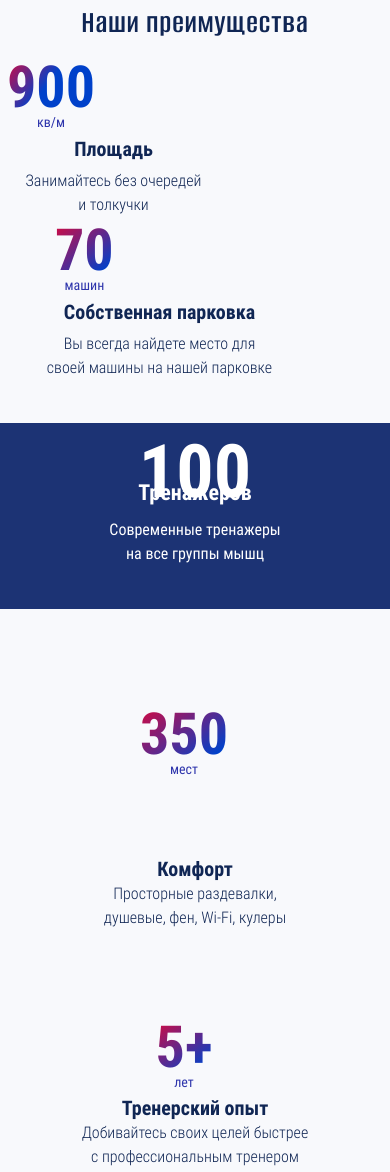
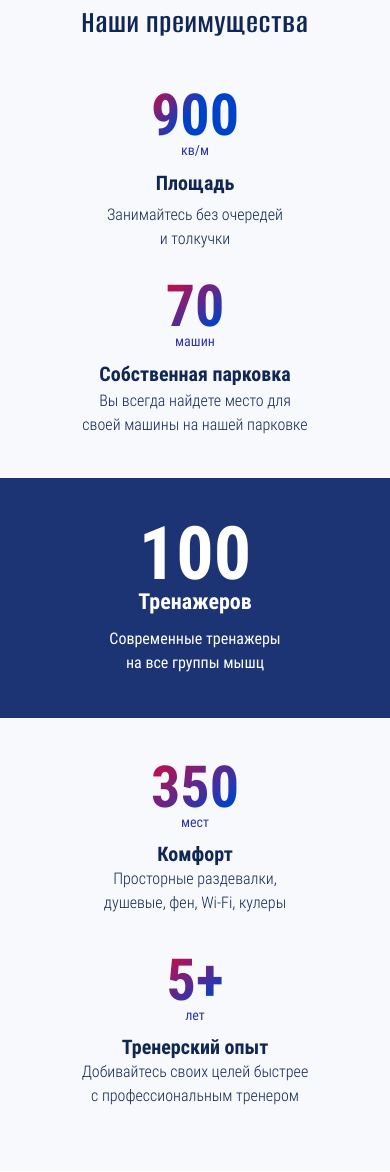
Before and after one commit to AnyaPerelygina/AnyaPerelygina.github.io, a website: page source/index.html in a window 390 px wide. Shown: the part 4190-5362 px from the top of the page. Drawn offline with nearby package versions, Linux system fonts and the light colour scheme; files that its build step writes are made by us from their sources; files whose address does not match are found by name.

Commit message:
fix: adv mobile

```diff
--- a/source/sass/blocks/advantages.scss
+++ b/source/sass/blocks/advantages.scss
@@ -60,7 +60,7 @@
     display: flex;
     flex-direction: column;
     height: 100%;
-    gap: 26px;
+    gap: 20px;
   }
 }
 
@@ -100,12 +100,17 @@
     }
 
     @include vp-767 {
+      align-items: center;
       border-bottom: none;
       padding: 0;
     }
 
     .advantages__promo {
       margin: -28px 31px 0 7px;
+
+      @include vp-767 {
+        margin: 0;
+      }
     }
 
     .advantages__promo span {
@@ -120,6 +125,10 @@
 
     .advantages__description {
       margin: -6px 0 0 0;
+
+      @include vp-767 {
+        margin: 0;
+      }
     }
   }
 
@@ -140,26 +149,37 @@
     }
 
     @include vp-767 {
+      align-items: center;
       border-bottom: none;
-      padding: 10px 46px 17px;
+      padding: 10px 46px 21px;
     }
 
     .advantages__promo {
       margin: -28px 0 0 9px;
+
+      @include vp-767 {
+        margin: 0;
+      }
     }
 
     .advantages__promo span {
       background: linear-gradient(142.51deg, #d10a42 0%, #0041ca 87.33%);
       background-clip: text;
       -webkit-text-fill-color: transparent;
-
-      // @include vp-1199 {
-      //   margin-top: -7px;
-      // }
     }
 
     .advantages__description {
       margin: -6px 0 0 0;
+
+      @include vp-767 {
+        margin: 0;
+      }
+
+      h3 {
+        @include vp-767 {
+          margin: 0;
+        }
+      }
     }
   }
 
@@ -188,7 +208,7 @@
     @include vp-767 {
       max-width: 100%;
       max-height: 100%;
-      padding: 20px 67px 43px;
+      padding: 47px 67px 43px;
       margin: 0;
     }
 
@@ -206,7 +226,7 @@
       }
 
       @include vp-767 {
-        margin-bottom: -25px;
+        margin-bottom: 2px;
       }
     }
 
@@ -237,7 +257,6 @@
 
   &--comfort {
     grid-area: D;
-    // padding: 80px 0 0 9px;
 
     @include vp-1199 {
       // grid-area: 3 / 2 / 4 / 1;
@@ -246,12 +265,17 @@
     }
 
     @include vp-767 {
+      align-items: center;
       padding: 20px 50px;
-      margin-bottom: -13px;
+      padding: 24px 50px 17px;
     }
 
     .advantages__promo {
       margin: 54px 30px -6px 8px;
+
+      @include vp-767 {
+        margin: 0;
+      }
     }
 
     .advantages__promo span {
@@ -268,7 +292,7 @@
       }
 
       @include vp-767 {
-        margin-bottom: -1px;
+        margin: 0;
       }
 
       h3 {
@@ -291,11 +315,16 @@
     }
 
     @include vp-767 {
-      padding: 10px 20px;
+      align-items: center;
+      padding: 7px 20px 9px;
     }
 
     .advantages__promo {
       margin: 54px 30px -6px 8px;
+
+      @include vp-767 {
+        margin: 0;
+      }
     }
 
     .advantages__promo span {
```
Also changed, not shown: build/css/style.css, build/css/style.min.css, 1 other file.
